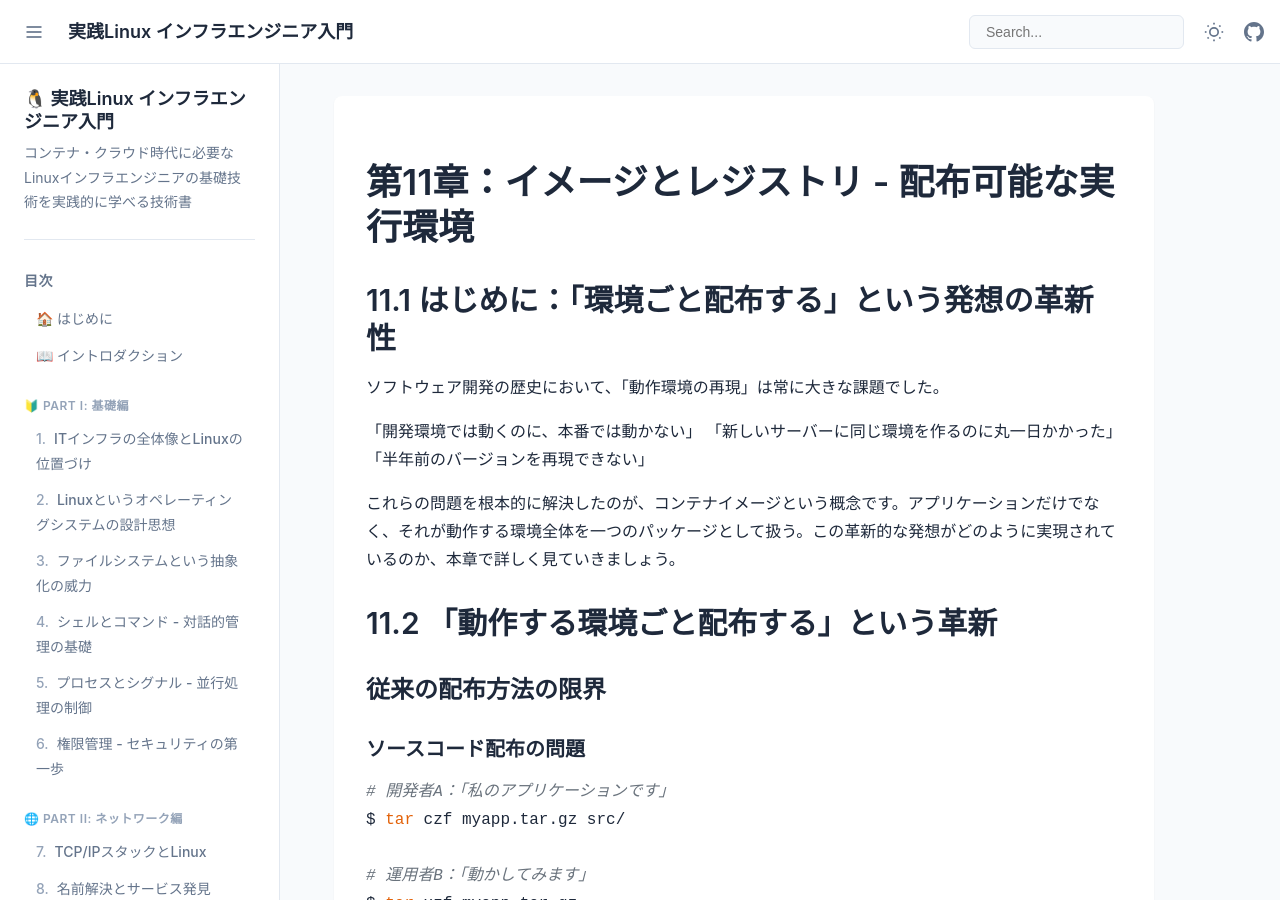
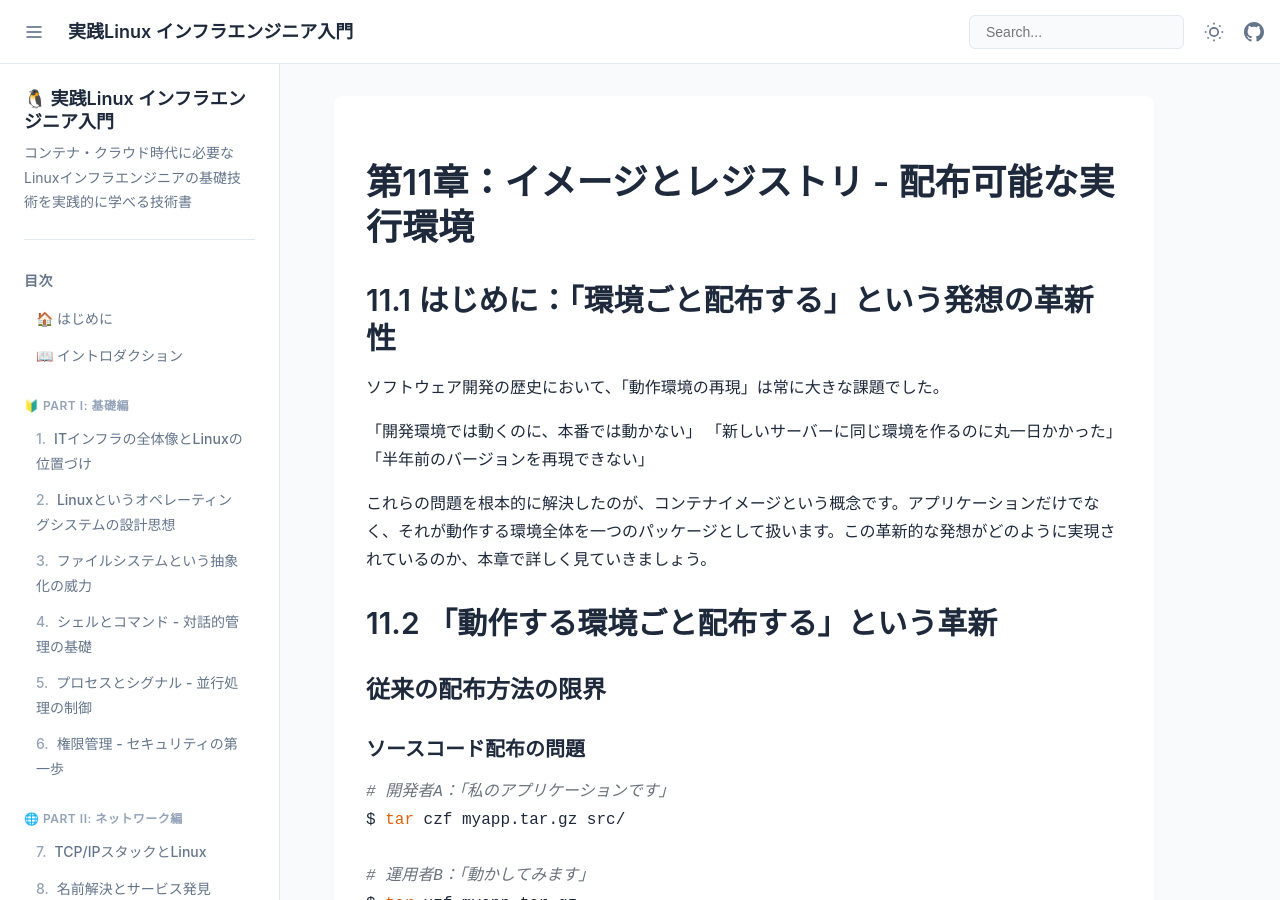
Before and after one commit to itdojp/linux-infra-textbook2, a Jekyll site: the page built from docs/chapters/chapter-11-with-exercises.md, in a window 1280 px wide and 900 px high. Built offline with Jekyll 4.4.1, drawn with Linux system fonts in a browser that asks for light colours; our own code applies the rules of GitHub Pages for plain Markdown files.

Commit message:
docs: Stage3 表現・スタイル調整（第11章）

```diff
--- a/docs/chapters/chapter-11-with-exercises.md
+++ b/docs/chapters/chapter-11-with-exercises.md
@@ -8,7 +8,7 @@
 「新しいサーバーに同じ環境を作るのに丸一日かかった」
 「半年前のバージョンを再現できない」
 
-これらの問題を根本的に解決したのが、コンテナイメージという概念です。アプリケーションだけでなく、それが動作する環境全体を一つのパッケージとして扱う。この革新的な発想がどのように実現されているのか、本章で詳しく見ていきましょう。
+これらの問題を根本的に解決したのが、コンテナイメージという概念です。アプリケーションだけでなく、それが動作する環境全体を一つのパッケージとして扱います。この革新的な発想がどのように実現されているのか、本章で詳しく見ていきましょう。
 
 ## 11.2 「動作する環境ごと配布する」という革新
 
```
